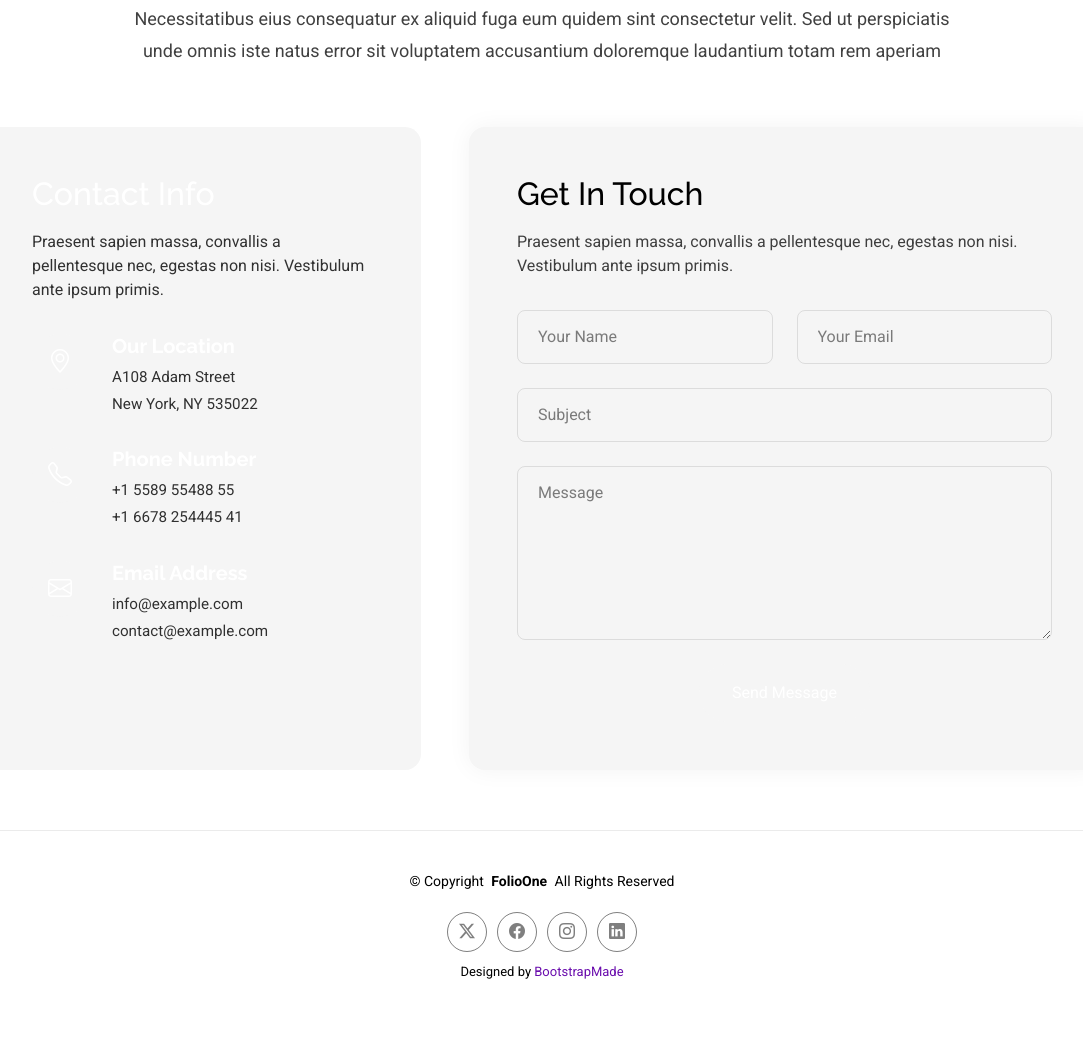
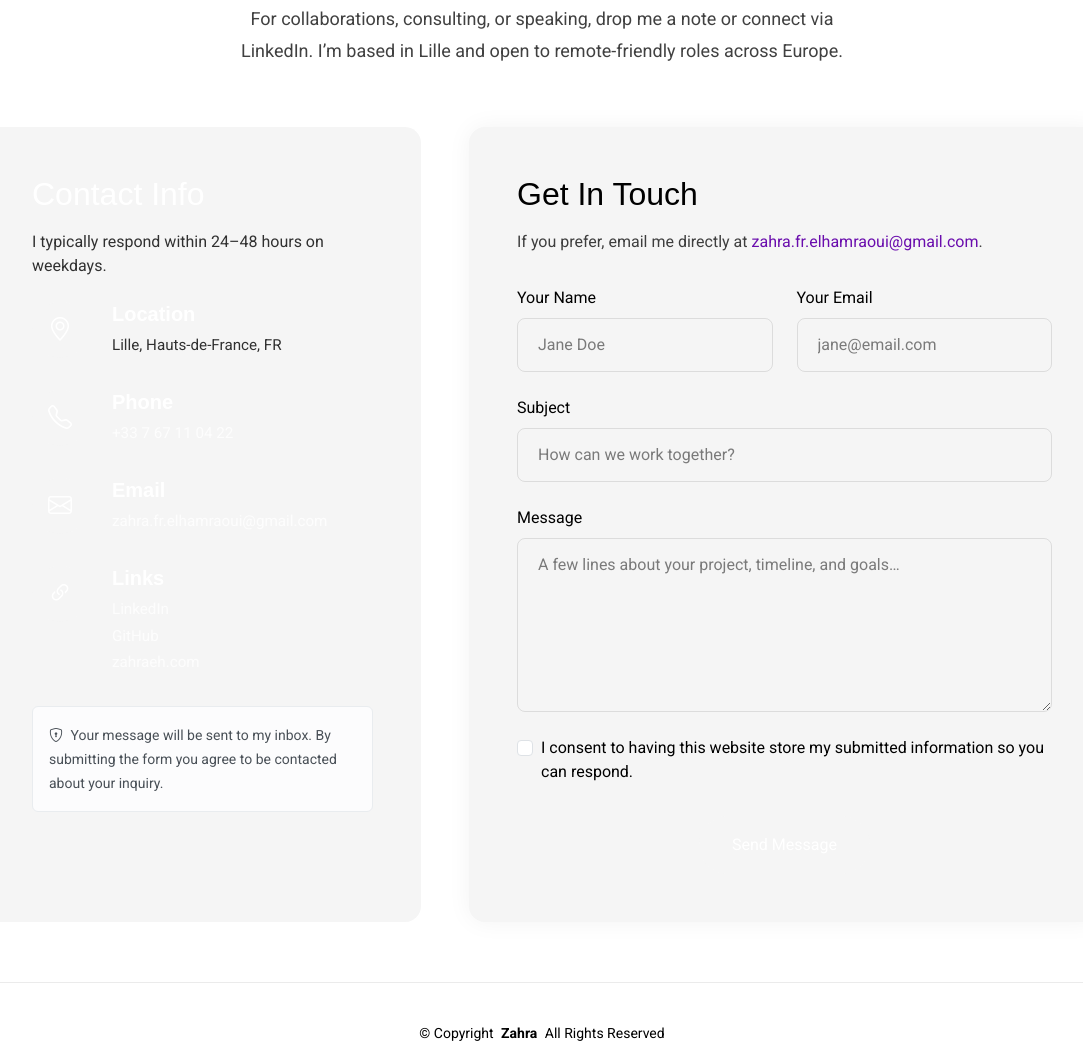
Before and after one commit to zahraeh/zahraeh.github.io, a plain HTML site: page contact.html in a window 1280 px wide. Shown: the part 232-1279 px from the top of the page, without its empty margins (98-1181 px from the left). Before the commit the page ends 1253 px from the top, so only its background shows below. Drawn offline with Linux system fonts and the light colour scheme.

Commit message:
Update contact.html

```diff
--- a/contact.html
+++ b/contact.html
@@ -4,9 +4,9 @@
 <head>
   <meta charset="utf-8">
   <meta content="width=device-width, initial-scale=1.0" name="viewport">
-  <title>Contact - FolioOne Bootstrap Template</title>
-  <meta name="description" content="">
-  <meta name="keywords" content="">
+  <title>Contact - Zahra Elhamraoui, Ph.D</title>
+  <meta name="description" content="Contact Zahra Elhamraoui — Data Scientist & AI Product Builder based in Lille, France.">
+  <meta name="keywords" content="Contact, Zahra Elhamraoui, Data Scientist, Product, AI">
 
   <!-- Favicons -->
   <link href="assets/img/favicon.png" rel="icon">
@@ -15,7 +15,7 @@
   <!-- Fonts -->
   <link href="https://fonts.googleapis.com" rel="preconnect">
   <link href="https://fonts.gstatic.com" rel="preconnect" crossorigin>
-  <link href="https://fonts.googleapis.com/css2?family=Roboto:ital,wght@0,100;0,300;0,400;0,500;0,700;0,900;1,100;1,300;1,400;1,500;1,700;1,900&family=Poppins:ital,wght@0,100;0,200;0,300;0,400;0,500;0,600;0,700;0,800;0,900;1,100;1,200;1,300;1,400;1,500;1,600;1,700;1,800;1,900&family=Raleway:ital,wght@0,100;0,200;0,300;0,400;0,500;0,600;0,700;0,800;0,900;1,100;1,200;1,300;1,400;1,500;1,600;1,700;1,800;1,900&display=swap" rel="stylesheet">
+  <link href="https://fonts.googleapis.com/css2?family=Roboto:wght@300;400;500;700;900&family=Poppins:wght@300;400;500;600;700;800;900&display=swap" rel="stylesheet">
 
   <!-- Vendor CSS Files -->
   <link href="assets/vendor/bootstrap/css/bootstrap.min.css" rel="stylesheet">
@@ -26,26 +26,12 @@
 
   <!-- Main CSS File -->
   <link href="assets/css/main.css" rel="stylesheet">
-
-  <!-- =======================================================
-  * Template Name: FolioOne
-  * Template URL: https://bootstrapmade.com/folioone-bootstrap-portfolio-website-template/
-  * Updated: Aug 23 2025 with Bootstrap v5.3.7
-  * Author: BootstrapMade.com
-  * License: https://bootstrapmade.com/license/
-  ======================================================== -->
 </head>
 
 <body class="contact-page">
 
   <header id="header" class="header d-flex align-items-center light-background sticky-top">
     <div class="container position-relative d-flex align-items-center justify-content-between">
-
-      <!-- <a href="index.html" class="logo d-flex align-items-center me-auto me-xl-0">
-      <img src="assets/img/logo.webp" alt="">
-      <h1 class="sitename">FolioOne</h1>
-    </a> -->
-
       <nav id="navmenu" class="navmenu">
         <ul>
           <li><a href="index.html">Home</a></li>
@@ -53,16 +39,15 @@
           <li><a href="portfolio.html">Portfolio</a></li>
           <li><a href="contact.html" class="active">Contact</a></li>
         </ul>
-        <i class="mobile-nav-toggle d-xl-none bi bi-list"></i>
+        <i class="mobile-nav-toggle d-xl-none bi bi-list" aria-label="Open menu"></i>
       </nav>
 
       <div class="header-social-links">
-        <a href="#" class="twitter"><i class="bi bi-twitter-x"></i></a>
-        <a href="#" class="facebook"><i class="bi bi-facebook"></i></a>
-        <a href="#" class="instagram"><i class="bi bi-instagram"></i></a>
-        <a href="#" class="linkedin"><i class="bi bi-linkedin"></i></a>
+        <a href="mailto:zahra.fr.elhamraoui@gmail.com" class="email" aria-label="Email"><i class="bi bi-envelope"></i></a>
+        <a href="https://www.linkedin.com/in/zahra-elhamraoui-93792937b/" target="_blank" rel="noopener" class="linkedin" aria-label="LinkedIn"><i class="bi bi-linkedin"></i></a>
+        <a href="https://github.com/zahraeh" target="_blank" rel="noopener" class="github" aria-label="GitHub"><i class="bi bi-github"></i></a>
+        <a href="https://scholar.google.com/citations?user=J2mVS4kAAAAJ&hl=en" target="_blank" rel="noopener" class="scholar" aria-label="Google Scholar"><i class="bi bi-mortarboard"></i></a>
       </div>
-
     </div>
   </header>
 
@@ -74,86 +59,107 @@
       <!-- Section Title -->
       <div class="container section-title" data-aos="fade-up">
         <h2>Contact</h2>
-        <p>Necessitatibus eius consequatur ex aliquid fuga eum quidem sint consectetur velit. Sed ut perspiciatis unde omnis iste natus error sit voluptatem accusantium doloremque laudantium totam rem aperiam</p>
+        <p>For collaborations, consulting, or speaking, drop me a note or connect via LinkedIn. I’m based in Lille and open to remote-friendly roles across Europe.</p>
       </div><!-- End Section Title -->
 
       <div class="container" data-aos="fade-up" data-aos-delay="100">
+        <div class="row g-4 g-lg-5">
 
-        <div class="row g-4 g-lg-5">
           <div class="col-lg-5">
             <div class="info-box" data-aos="fade-up" data-aos-delay="200">
               <h3>Contact Info</h3>
-              <p>Praesent sapien massa, convallis a pellentesque nec, egestas non nisi. Vestibulum ante ipsum primis.</p>
+              <p class="mb-4">I typically respond within 24–48 hours on weekdays.</p>
+
+              <div class="info-item" data-aos="fade-up" data-aos-delay="250">
+                <div class="icon-box"><i class="bi bi-geo-alt"></i></div>
+                <div class="content">
+                  <h4>Location</h4>
+                  <p>Lille, Hauts-de-France, FR</p>
+                </div>
+              </div>
 
               <div class="info-item" data-aos="fade-up" data-aos-delay="300">
-                <div class="icon-box">
-                  <i class="bi bi-geo-alt"></i>
+                <div class="icon-box"><i class="bi bi-telephone"></i></div>
+                <div class="content">
+                  <h4>Phone</h4>
+                  <p><a href="tel:+33767110422">+33 7 67 11 04 22</a></p>
                 </div>
+              </div>
+
+              <div class="info-item" data-aos="fade-up" data-aos-delay="350">
+                <div class="icon-box"><i class="bi bi-envelope"></i></div>
                 <div class="content">
-                  <h4>Our Location</h4>
-                  <p>A108 Adam Street</p>
-                  <p>New York, NY 535022</p>
+                  <h4>Email</h4>
+                  <p><a href="mailto:zahra.fr.elhamraoui@gmail.com">zahra.fr.elhamraoui@gmail.com</a></p>
                 </div>
               </div>
 
               <div class="info-item" data-aos="fade-up" data-aos-delay="400">
-                <div class="icon-box">
-                  <i class="bi bi-telephone"></i>
-                </div>
+                <div class="icon-box"><i class="bi bi-link-45deg"></i></div>
                 <div class="content">
-                  <h4>Phone Number</h4>
-                  <p>+1 5589 55488 55</p>
-                  <p>+1 6678 254445 41</p>
+                  <h4>Links</h4>
+                  <p class="mb-1"><a href="https://www.linkedin.com/in/zahra-elhamraoui-93792937b/" target="_blank" rel="noopener">LinkedIn</a></p>
+                  <p class="mb-1"><a href="https://github.com/zahraeh" target="_blank" rel="noopener">GitHub</a></p>
+                  <p class="mb-0"><a href="http://zahraeh.com" target="_blank" rel="noopener">zahraeh.com</a></p>
                 </div>
               </div>
 
-              <div class="info-item" data-aos="fade-up" data-aos-delay="500">
-                <div class="icon-box">
-                  <i class="bi bi-envelope"></i>
-                </div>
-                <div class="content">
-                  <h4>Email Address</h4>
-                  <p>info@example.com</p>
-                  <p>contact@example.com</p>
-                </div>
+              <div class="alert alert-light mt-4 mb-0" role="alert">
+                <small><i class="bi bi-shield-lock me-1"></i> Your message will be sent to my inbox. By submitting the form you agree to be contacted about your inquiry.</small>
               </div>
             </div>
           </div>
 
           <div class="col-lg-7">
-            <div class="contact-form" data-aos="fade-up" data-aos-delay="300">
+            <div class="contact-form" data-aos="fade-up" data-aos-delay="250">
               <h3>Get In Touch</h3>
-              <p>Praesent sapien massa, convallis a pellentesque nec, egestas non nisi. Vestibulum ante ipsum primis.</p>
+              <p>If you prefer, email me directly at <a href="mailto:zahra.fr.elhamraoui@gmail.com">zahra.fr.elhamraoui@gmail.com</a>.</p>
 
-              <form action="forms/contact.php" method="post" class="php-email-form" data-aos="fade-up" data-aos-delay="200">
+              <!-- Contact Form (uses built-in php-email-form/validate.js) -->
+              <form action="forms/contact.php" method="post" class="php-email-form" data-aos="fade-up" data-aos-delay="300">
                 <div class="row gy-4">
 
                   <div class="col-md-6">
-                    <input type="text" name="name" class="form-control" placeholder="Your Name" required="">
+                    <label for="name" class="form-label">Your Name</label>
+                    <input type="text" id="name" name="name" class="form-control" placeholder="Jane Doe" required>
                   </div>
 
-                  <div class="col-md-6 ">
-                    <input type="email" class="form-control" name="email" placeholder="Your Email" required="">
+                  <div class="col-md-6">
+                    <label for="email" class="form-label">Your Email</label>
+                    <input type="email" id="email" class="form-control" name="email" placeholder="jane@email.com" required>
                   </div>
 
                   <div class="col-12">
-                    <input type="text" class="form-control" name="subject" placeholder="Subject" required="">
+                    <label for="subject" class="form-label">Subject</label>
+                    <input type="text" id="subject" class="form-control" name="subject" placeholder="How can we work together?" required>
                   </div>
 
                   <div class="col-12">
-                    <textarea class="form-control" name="message" rows="6" placeholder="Message" required=""></textarea>
+                    <label for="message" class="form-label">Message</label>
+                    <textarea id="message" class="form-control" name="message" rows="6" placeholder="A few lines about your project, timeline, and goals…" required></textarea>
+                  </div>
+
+                  <div class="col-12">
+                    <div class="form-check mb-2">
+                      <input class="form-check-input" type="checkbox" value="yes" id="consent" required>
+                      <label class="form-check-label" for="consent">
+                        I consent to having this website store my submitted information so you can respond.
+                      </label>
+                    </div>
                   </div>
 
                   <div class="col-12 text-center">
-                    <div class="loading">Loading</div>
+                    <div class="loading">Sending…</div>
                     <div class="error-message"></div>
-                    <div class="sent-message">Your message has been sent. Thank you!</div>
-
+                    <div class="sent-message">Thanks! Your message has been sent.</div>
                     <button type="submit" class="btn">Send Message</button>
                   </div>
 
                 </div>
               </form>
+
+              <!-- Optional: Calendly or meeting link placeholder -->
+              <!-- <div class="mt-3"><a class="btn btn-outline-primary btn-sm" href="#" target="_blank" rel="noopener"><i class="bi bi-calendar-event me-1"></i> Book a 15‑min intro call</a></div> -->
 
             </div>
           </div>
@@ -167,26 +173,18 @@
   </main>
 
   <footer id="footer" class="footer">
-
     <div class="container">
       <div class="copyright text-center ">
-        <p>© <span>Copyright</span> <strong class="px-1 sitename">FolioOne</strong> <span>All Rights Reserved<br></span></p>
+        <p>© <span>Copyright</span> <strong class="px-1 sitename">Zahra</strong> <span>All Rights Reserved<br></span></p>
       </div>
       <div class="social-links d-flex justify-content-center">
-        <a href=""><i class="bi bi-twitter-x"></i></a>
-        <a href=""><i class="bi bi-facebook"></i></a>
-        <a href=""><i class="bi bi-instagram"></i></a>
-        <a href=""><i class="bi bi-linkedin"></i></a>
+        <a href="mailto:zahra.fr.elhamraoui@gmail.com"><i class="bi bi-envelope"></i></a>
+        <a href="https://www.linkedin.com/in/zahra-elhamraoui-93792937b/" target="_blank" rel="noopener"><i class="bi bi-linkedin"></i></a>
+        <a href="https://github.com/zahraeh" target="_blank" rel="noopener"><i class="bi bi-github"></i></a>
+        <a href="http://zahraeh.com" target="_blank" rel="noopener"><i class="bi bi-globe2"></i></a>
       </div>
-      <div class="credits">
-        <!-- All the links in the footer should remain intact. -->
-        <!-- You can delete the links only if you've purchased the pro version. -->
-        <!-- Licensing information: https://bootstrapmade.com/license/ -->
-        <!-- Purchase the pro version with working PHP/AJAX contact form: [buy-url] -->
-        Designed by <a href="https://bootstrapmade.com/">BootstrapMade</a>
-      </div>
+      <div class="credits">Designed by <a href="https://bootstrapmade.com/">BootstrapMade</a></div>
     </div>
-
   </footer>
 
   <!-- Scroll Top -->
@@ -211,5 +209,4 @@
   <script src="assets/js/main.js"></script>
 
 </body>
-
 </html>
```
